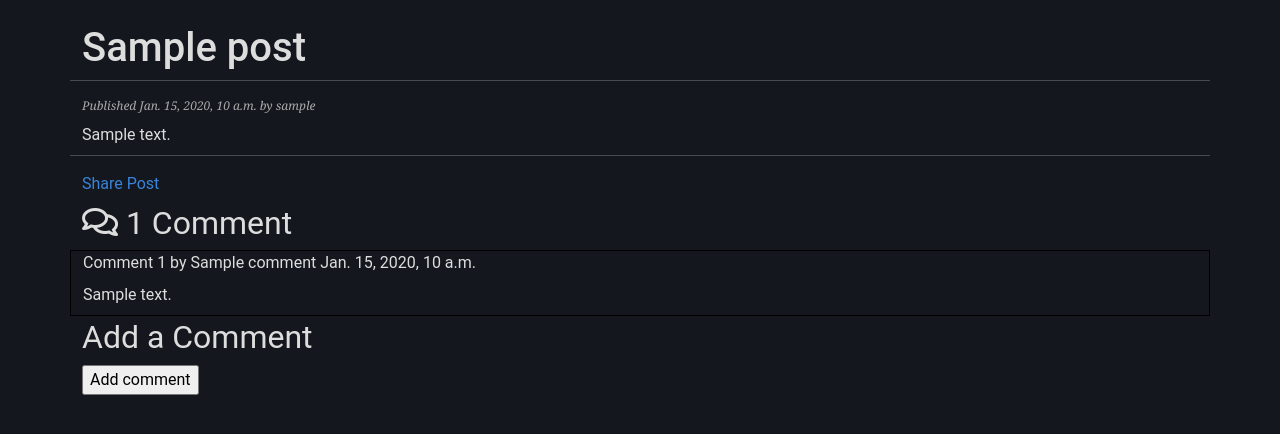
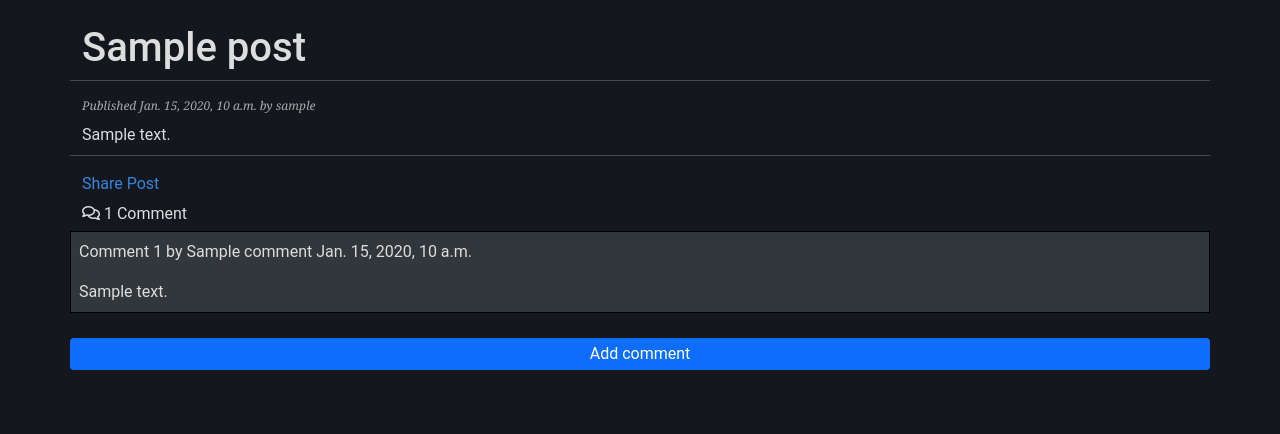
Before and after one commit to DavidHearl/cad-tips, a Django app: a page that uses blog/templates/blog/detail.html in a window 1280 px wide. Shown: the part 55-489 px from the top of the page. Run offline with Django 4.2, Linux system fonts and the light colour scheme; a user stored in the database is signed in; tables that the repository leaves empty hold one stand-in row (values such as "Sample post").

Commit message:
added styling

```diff
--- a/blog/static/css/blog.css
+++ b/blog/static/css/blog.css
@@ -86,7 +86,7 @@ hr.dropdown-divider {
     color: #ddd;
 }
 
-.submit {
+.general-button {
     background-color: #0d6efd;
     padding: 4px;
     width: 200px;
@@ -113,3 +113,32 @@ a {
 h2 {
     font-weight:normal;
 }
+
+.comment-title {
+    font-size: 16px;
+}
+
+.comment {
+    background-color: rgb(50,55,60) ;
+    margin-bottom: 15px;
+    padding: 0;
+}
+
+p.info, p.body, .comment > p {
+    padding: 8px;
+    margin: 0;
+}
+
+.add-comment {
+    width: 100%;
+    margin: 10px 0 50px 0;
+    background-color: #0d6efd;
+    padding: 4px;
+    border: none;
+    border-radius: 4px;
+    color: white;
+}
+
+.add-comment-form {
+    padding: 0;
+}
--- a/blog/templates/account/edit.html
+++ b/blog/templates/account/edit.html
@@ -9,6 +9,6 @@
         {{ user_form.as_p }}
         {{ profile_form.as_p }}
         {% csrf_token %}
-        <p><input type="submit" value="Save changes"></p>
+        <p><input class="general-button" type="submit" value="Save changes"></p>
     </form>
 {% endblock %}
--- a/blog/templates/account/register.html
+++ b/blog/templates/account/register.html
@@ -10,7 +10,7 @@
         <form method="post">
             {{ user_form.as_p }}
             {% csrf_token %}
-            <input class="submit" type="submit" value="Create my account">
+            <input class="general-button" type="submit" value="Create my account">
         </form>
     </div>
 {% endblock %}
--- a/blog/templates/blog/detail.html
+++ b/blog/templates/blog/detail.html
@@ -17,7 +17,7 @@
     </p>
 
     {% with comments.count as total_comments %}
-        <h2>
+        <h2 class="comment-title">
             <i class="far fa-comments"></i>
             {{ total_comments }} Comment{{ total_comments|pluralize }}
         </h2>
@@ -38,14 +38,13 @@
 
     <!-- Add a new comment -->
     {% if new_comment %}
-        <h2>Your comment has been added.</h2>
+        <p>Your comment has been added.</p>
     {% else %}
         {% if user.is_authenticated %}
-        <h2>Add a Comment</h2>
-        <form method="post">
+        <form class="add-comment-form" method="post">
             {{ comment_form.as_p }}
             {% csrf_token %}
-            <p><input type="submit" value="Add comment"></p>
+            <input class="add-comment" type="submit" value="Add comment">
         </form>
         {% endif %}
     {% endif %}
--- a/blog/templates/blog/share.html
+++ b/blog/templates/blog/share.html
@@ -17,7 +17,7 @@
                 </div>
             {% endfor %}
             {% csrf_token %}
-            <input class="submit" type="submit" value="Send Email">
+            <input class="general-button" type="submit" value="Send Email">
             </form>
         </div>
     {% endif %}
--- a/blog/templates/registration/login.html
+++ b/blog/templates/registration/login.html
@@ -18,7 +18,7 @@
 				{{ form.as_p }}
 				{% csrf_token %}
 				<input type="hidden" name="next" value="{{ next }}" />
-				<input class="submit" type="submit" value="Login">
+				<input class="general-button" type="submit" value="Login">
 			</form>
 			<a href="{% url 'blog:password_reset' %}">Forgotten your password?</a>
 		</div>
--- a/blog/templates/registration/password_change_form.html
+++ b/blog/templates/registration/password_change_form.html
@@ -8,7 +8,7 @@
     <form method="post">
     {{ form.as_p }}
     <p>
-        <input type="submit" value="Change">
+        <input class="general-button" type="submit" value="Change">
     </p>
     {% csrf_token %}
     </form>
--- a/blog/templates/registration/password_reset_confirm.html
+++ b/blog/templates/registration/password_reset_confirm.html
@@ -9,7 +9,7 @@
         <form method="post">
             {{ form.as_p }}
             {% csrf_token %}
-            <p><input type="submit" value="Change my password" /></p>
+            <p><input type="general-button" value="Change my password" /></p>
         </form>
         {% else %}
         <p>
--- a/blog/templates/registration/password_reset_form.html
+++ b/blog/templates/registration/password_reset_form.html
@@ -8,7 +8,7 @@
     <p>Enter your e-mail address to obtain a new password.</p>
     <form method="post">
         {{ form.as_p }}
-        <input class="submit" type="submit" value="Send Email">
+        <input class="general-button" type="submit" value="Send Email">
         {% csrf_token %}
     </form>
 </div>
```
